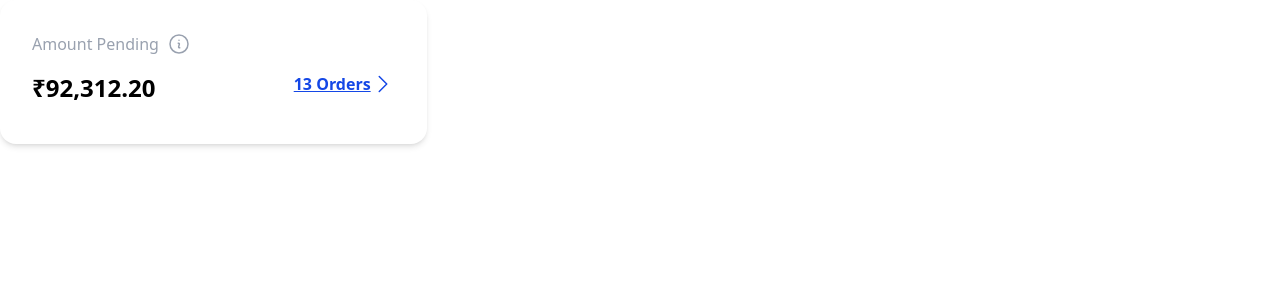
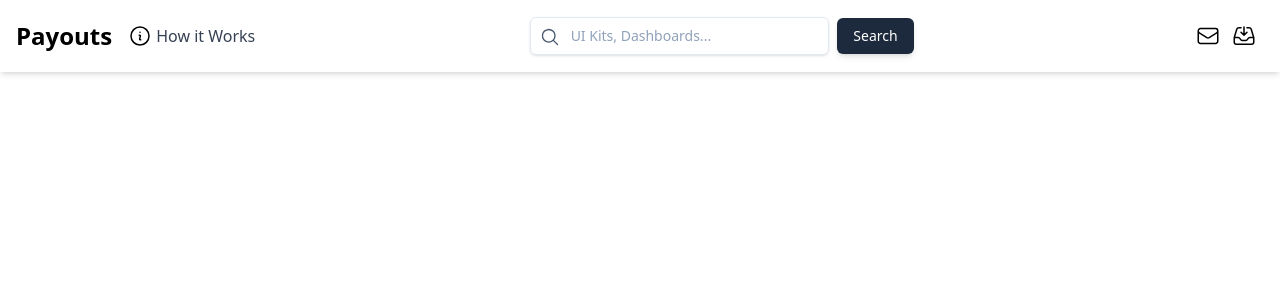
Before and after one commit to sanemi07/90-daysmern-devops, a React (Vite) app in the folder week8/tailwind/: page / in a window 1280 px wide. Shown: the top 300 px of the page. Built offline with nearby package versions, Linux system fonts and the light colour scheme.

Commit message:
feat: add Navbar component for navigation and layout structure

```diff
--- a/week8/tailwind/src/App.jsx
+++ b/week8/tailwind/src/App.jsx
@@ -1,13 +1,15 @@
 import { useState } from 'react'
 import ReveneuCard from './components/ReveneuCard'
+import Navbar from './components/Navbar'
 
 function App() {
   const [count, setCount] = useState(0)
 
   return (
-   <div className=' grid grid-cols-1 md:grid md:grid-cols-3 '>
-   <ReveneuCard title={"Amount Pending"} amount={"92,312.20"} orders={"13"}></ReveneuCard>
+    <div>
+      <Navbar></Navbar>
    </div>
+
   )
 }
 
--- /dev/null
+++ b/week8/tailwind/src/components/Navbar.jsx
@@ -0,0 +1,83 @@
+const Navbar = () => {
+  return (
+    <div className="flex justify-between items-center p-4 shadow-md w-full">
+
+      {/* Left Section */}
+      <div className="flex items-center gap-4">
+        <div className="font-semibold text-2xl">
+          Payouts
+        </div>
+
+        <div className="flex gap-1 items-center cursor-pointer">
+          <svg
+            xmlns="http://www.w3.org/2000/svg"
+            fill="none"
+            viewBox="0 0 24 24"
+            strokeWidth="1.5"
+            stroke="currentColor"
+            className="size-6"
+          >
+            <path
+              strokeLinecap="round"
+              strokeLinejoin="round"
+              d="m11.25 11.25.041-.02a.75.75 0 0 1 1.063.852l-.708 2.836a.75.75 0 0 0 1.063.853l.041-.021M21 12a9 9 0 1 1-18 0 9 9 0 0 1 18 0Zm-9-3.75h.008v.008H12V8.25Z"
+            />
+          </svg>
+          <p className="text-gray-700 font-light">
+            How it Works
+          </p>
+        </div>
+      </div>
+
+      {/* mid - Search */}
+      <div className="w-full max-w-sm min-w-[200px]">
+        <div className="relative flex items-center">
+
+          <svg
+            xmlns="http://www.w3.org/2000/svg"
+            viewBox="0 0 24 24"
+            fill="currentColor"
+            className="absolute w-5 h-5 top-2.5 left-2.5 text-slate-600"
+          >
+            <path
+              fillRule="evenodd"
+              clipRule="evenodd"
+              d="M10.5 3.75a6.75 6.75 0 1 0 0 13.5 6.75 6.75 0 0 0 0-13.5ZM2.25 10.5a8.25 8.25 0 1 1 14.59 5.28l4.69 4.69a.75.75 0 1 1-1.06 1.06l-4.69-4.69A8.25 8.25 0 0 1 2.25 10.5Z"
+            />
+          </svg>
+
+          <input
+            className="w-full bg-transparent placeholder:text-slate-400 text-slate-700 text-sm border border-slate-200 rounded-md pl-10 pr-3 py-2 transition duration-300 ease focus:outline-none focus:border-slate-400 hover:border-slate-300 shadow-sm focus:shadow"
+            placeholder="UI Kits, Dashboards..."
+          />
+
+          <button
+            className="rounded-md bg-slate-800 py-2 px-4 text-sm text-white shadow-md hover:bg-slate-700 ml-2"
+            type="button"
+          >
+            Search
+          </button>
+
+        </div>
+      </div>
+      {/*right Section*/}
+      <div className="flex gap-3 p-2">
+        <svg xmlns="http://www.w3.org/2000/svg" fill="none" viewBox="0 0 24 24" stroke-width="1.5" stroke="currentColor" class="size-6">
+         <path stroke-linecap="round" stroke-linejoin="round" d="M21.75 6.75v10.5a2.25 2.25 0 0 1-2.25 2.25h-15a2.25 2.25 0 0 1-2.25-2.25V6.75m19.5 0A2.25 2.25 0 0 0 19.5 4.5h-15a2.25 2.25 0 0 0-2.25 2.25m19.5 0v.243a2.25 2.25 0 0 1-1.07 1.916l-7.5 4.615a2.25 2.25 0 0 1-2.36 0L3.32 8.91a2.25 2.25 0 0 1-1.07-1.916V6.75" />
+        </svg>
+        <svg xmlns="http://www.w3.org/2000/svg" fill="none" viewBox="0 0 24 24" stroke-width="1.5" stroke="currentColor" class="size-6">
+        <path stroke-linecap="round" stroke-linejoin="round" d="M9 3.75H6.912a2.25 2.25 0 0 0-2.15 1.588L2.35 13.177a2.25 2.25 0 0 0-.1.661V18a2.25 2.25 0 0 0 2.25 2.25h15A2.25 2.25 0 0 0 21.75 18v-4.162c0-.224-.034-.447-.1-.661L19.24 5.338a2.25 2.25 0 0 0-2.15-1.588H15M2.25 13.5h3.86a2.25 2.25 0 0 1 2.012 1.244l.256.512a2.25 2.25 0 0 0 2.013 1.244h3.218a2.25 2.25 0 0 0 2.013-1.244l.256-.512a2.25 2.25 0 0 1 2.013-1.244h3.859M12 3v8.25m0 0-3-3m3 3 3-3" />
+        </svg>
+
+
+
+
+
+      </div>
+
+
+    </div>
+  );
+};
+
+export default Navbar;
```
